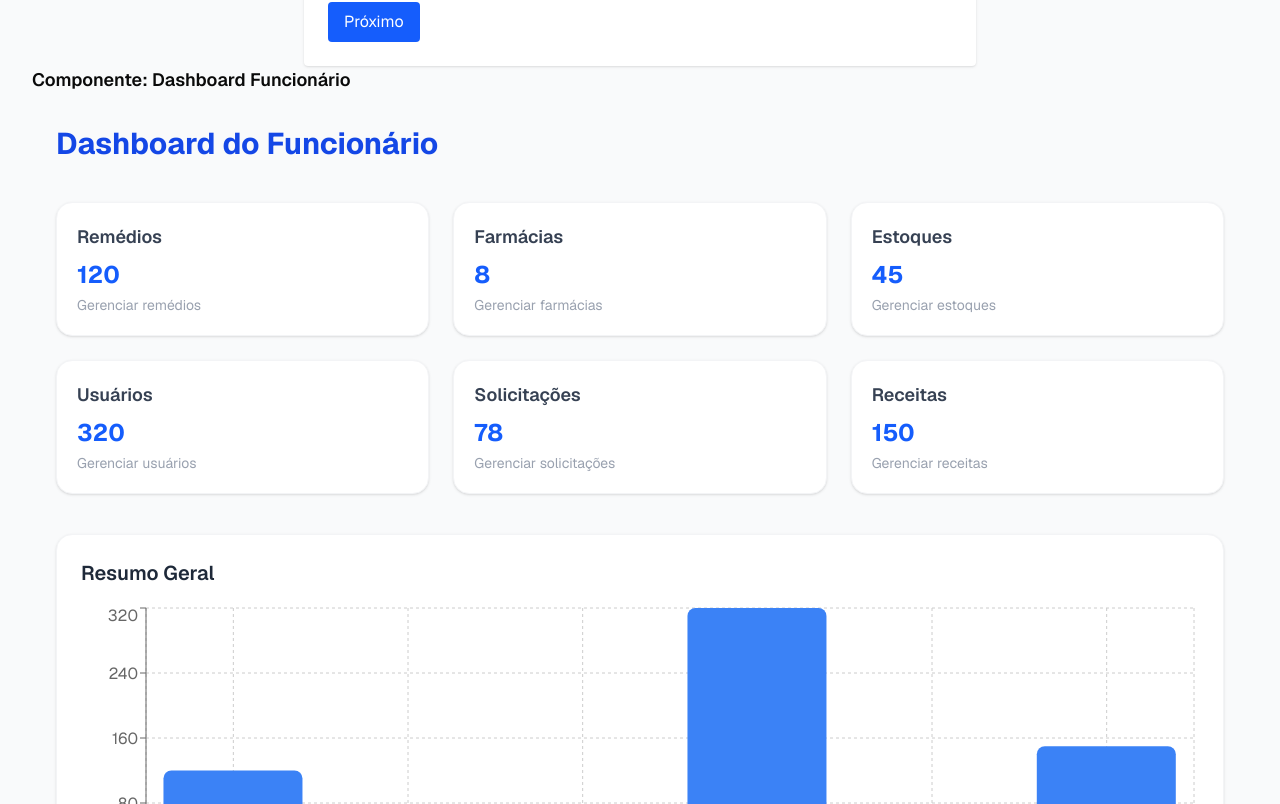
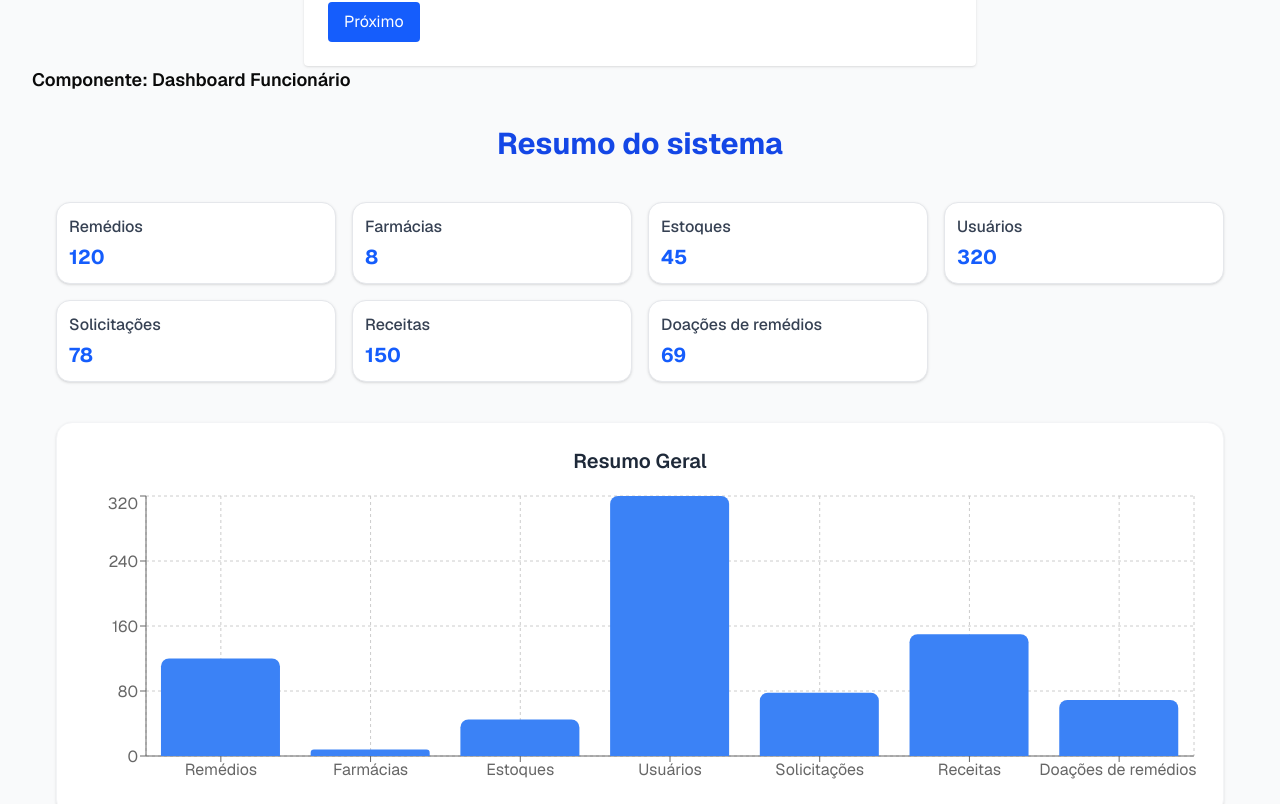
Before and after one commit to livialyrio/Frontend_WEBP2, a Next.js app: page /teste in a window 1280 px wide. Shown: the part 956-1760 px from the top of the page. Built offline with nearby package versions, Linux system fonts and the light colour scheme.

Commit message:
coloquei o dashbord na pagina funcionario

```diff
--- a/src/app/funcionario/page.tsx
+++ b/src/app/funcionario/page.tsx
@@ -2,6 +2,7 @@
 
 import { useRouter } from 'next/navigation';
 import { useEffect, useState } from 'react';
+import { FuncionarioDashboard } from "@/components/dashboard/FuncionarioDashboard";
 
 interface Funcionario {
   id: number;
@@ -102,6 +103,10 @@ export default function Funcionario() {
             Gerenciar Receitas
           </button>
         </div>
+        {/* Dashboard do Funcionário */}
+              <section>
+                  <FuncionarioDashboard />
+              </section>
       </div>
     </main>
   );
--- a/src/components/dashboard/FuncionarioDashboard.tsx
+++ b/src/components/dashboard/FuncionarioDashboard.tsx
@@ -1,6 +1,5 @@
 "use client";
 
-import Link from "next/link";
 import { BarChart, Bar, XAxis, YAxis, CartesianGrid, Tooltip, ResponsiveContainer } from "recharts";
 
 const dashboardData = [
@@ -10,31 +9,30 @@ const dashboardData = [
   { name: "Usuários", total: 320 },
   { name: "Solicitações", total: 78 },
   { name: "Receitas", total: 150 },
+  { name: "Doações de remédios", total: 69 },
 ];
 
 export const FuncionarioDashboard = () => {
   return (
     <div className="p-6 space-y-10 max-w-7xl mx-auto">
-      <h1 className="text-3xl font-bold text-blue-700">Dashboard do Funcionário</h1>
+      <h1 className="text-3xl font-bold text-blue-700 text-center">Resumo do sistema</h1>
 
-      {/* Cards de Gerenciamento */}
-      <div className="grid grid-cols-1 sm:grid-cols-2 lg:grid-cols-3 gap-6">
+      {/* Cards de Gerenciamento - apenas informativos */}
+      <div className="grid grid-cols-2 md:grid-cols-3 lg:grid-cols-4 gap-4">
         {dashboardData.map((item) => (
-          <Link
+          <div
             key={item.name}
-            href={`/painel/${item.name.toLowerCase().replace("ê", "e")}`}
-            className="bg-white p-5 rounded-2xl shadow hover:shadow-md transition border border-gray-100 hover:border-blue-500"
+            className="bg-white p-3 rounded-xl shadow-sm transition border border-gray-200"
           >
-            <div className="text-lg font-semibold text-gray-700">{item.name}</div>
-            <div className="text-2xl font-bold text-blue-600 mt-2">{item.total}</div>
-            <div className="text-sm text-gray-400 mt-1">Gerenciar {item.name.toLowerCase()}</div>
-          </Link>
+            <div className="text-base font-medium text-gray-700">{item.name}</div>
+            <div className="text-xl font-bold text-blue-600 mt-1">{item.total}</div>
+          </div>
         ))}
       </div>
 
-      {/* Gráfico com dados de exemplo */}
+      {/* Gráfico */}
       <div className="bg-white rounded-2xl p-6 shadow border border-gray-100">
-        <h2 className="text-xl font-semibold text-gray-800 mb-4">Resumo Geral</h2>
+        <h2 className="text-xl font-semibold text-gray-800 mb-4 text-center">Resumo Geral</h2>
         <ResponsiveContainer width="100%" height={300}>
           <BarChart data={dashboardData}>
             <CartesianGrid strokeDasharray="3 3" />
```
